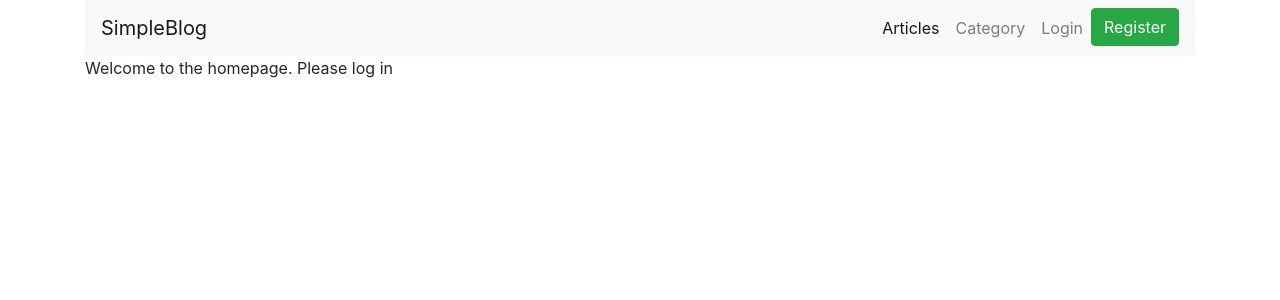
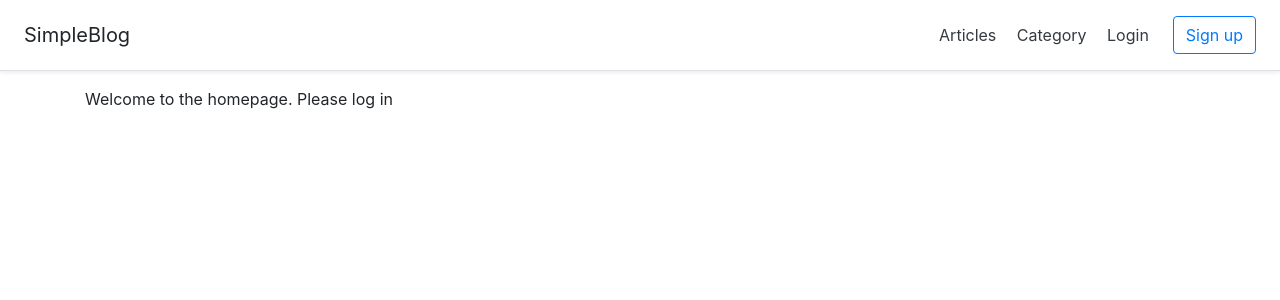
Before and after one commit to shkabo/sf4-simple-blog, a Symfony app: template templates/homepage.html.twig in a window 1280 px wide. Shown: the top 300 px of the page. Run offline with Twig, Linux system fonts and the light colour scheme; the template is opened without the code that fills it, so the values that code supplies are empty; some libraries are stand-ins or nearby versions.

Commit message:
small template tweaks

```diff
--- a/templates/base.html.twig
+++ b/templates/base.html.twig
@@ -6,34 +6,27 @@
         <title>{% block title %}Simple Blog{% endblock %}</title>
         {% block stylesheets %}
             <link rel="stylesheet" href="https://stackpath.bootstrapcdn.com/bootstrap/4.3.1/css/bootstrap.min.css" integrity="sha384-ggOyR0iXCbMQv3Xipma34MD+dH/1fQ784/j6cY/iJTQUOhcWr7x9JvoRxT2MZw1T" crossorigin="anonymous">
+            <link rel="stylesheet" href="https://cdnjs.cloudflare.com/ajax/libs/font-awesome/5.9.0/css/all.min.css" integrity="sha256-UzFD2WYH2U1dQpKDjjZK72VtPeWP50NoJjd26rnAdUI=" crossorigin="anonymous" />
         {% endblock %}
     </head>
     <body>
+    <div class="d-flex flex-column flex-md-row align-items-center p-3 px-md-4 mb-3 bg-white border-bottom shadow-sm">
+        <h5 class="my-0 mr-md-auto font-weight-normal">SimpleBlog</h5>
+        <nav class="my-2 my-md-0 mr-md-3">
+            <a class="p-2 text-dark" href="{{ path('app_articles_list') }}">Articles</a>
+            <a class="p-2 text-dark" href="{{ path('app_category_list')}}">Category</a>
+            {% if not app.user %}
+            <a class="p-2 text-dark" href="{{ path('app_login')}}">Login</a>
+            {% else %}
+            <a href="{{ path('app_logout') }}" class="p-2 text-dark">Logout</a>
+            {% endif %}
+        </nav>
+        {% if not app.user %}
+        <a class="btn btn-outline-primary" href="{{ path('app_register') }}">Sign up</a>
+        {% endif %}
+    </div>
+
         <div class="container">
-
-            <nav class="navbar sticky-top navbar-expand-lg navbar-light bg-light">
-                <a class="navbar-brand" href="#">SimpleBlog</a>
-                <button class="navbar-toggler" type="button" data-toggle="collapse" data-target="#navbarNavDropdown" aria-controls="navbarNavDropdown" aria-expanded="false" aria-label="Toggle navigation">
-                    <span class="navbar-toggler-icon"></span>
-                </button>
-                <div class="collapse navbar-collapse " id="navbarNavDropdown">
-                    <ul class="navbar-nav ml-md-auto">
-                        <li class="nav-item active">
-                            <a class="nav-link" href="#">Articles<span class="sr-only">(current)</span></a>
-                        </li>
-                        <li class="nav-item">
-                            <a class="nav-link" href="#">Category</a>
-                        </li>
-                        <li class="nav-item">
-                            <a href="#" class="nav-link">Login</a>
-                        </li>
-                        <li class="nav-item">
-                            <a href="#" class="btn btn-success">Register</a>
-                        </li>
-                    </ul>
-                </div>
-            </nav>
-
             {% block body %}{% endblock %}
         </div>
 
--- a/templates/homepage.html.twig
+++ b/templates/homepage.html.twig
@@ -1,11 +1,23 @@
 {% extends 'base.html.twig' %}
 
 {% block body %}
-    {% if user is defined %}
-        <p>Welcome {{ user.fullName }}</p>
-    {% else %}
-        <p>Welcome to the homepage. Please log in</p>
-    {% endif %}
+    <div class="row">
+        <div class="col">
+            {% if user is defined %}
+            <a href="#" class="btn btn-success"><i class="fas fa-plus-circle"></i> New Article</a>
+            {% endif %}
+        </div>
+    </div>
+    <div class="row">
+        <div class="col">
+            {% if user is defined %}
+                <p>Welcome {{ user.fullName }}</p>
+            {% else %}
+                <p>Welcome to the homepage. Please log in</p>
+            {% endif %}
+        </div>
+    </div>
+
 {% endblock %}
 
 {% block title %}
```
Also changed, not shown: templates/security/login.html.twig (+6 -1 lines), templates/security/register.html.twig (+8 -4 lines), 1 other file.
